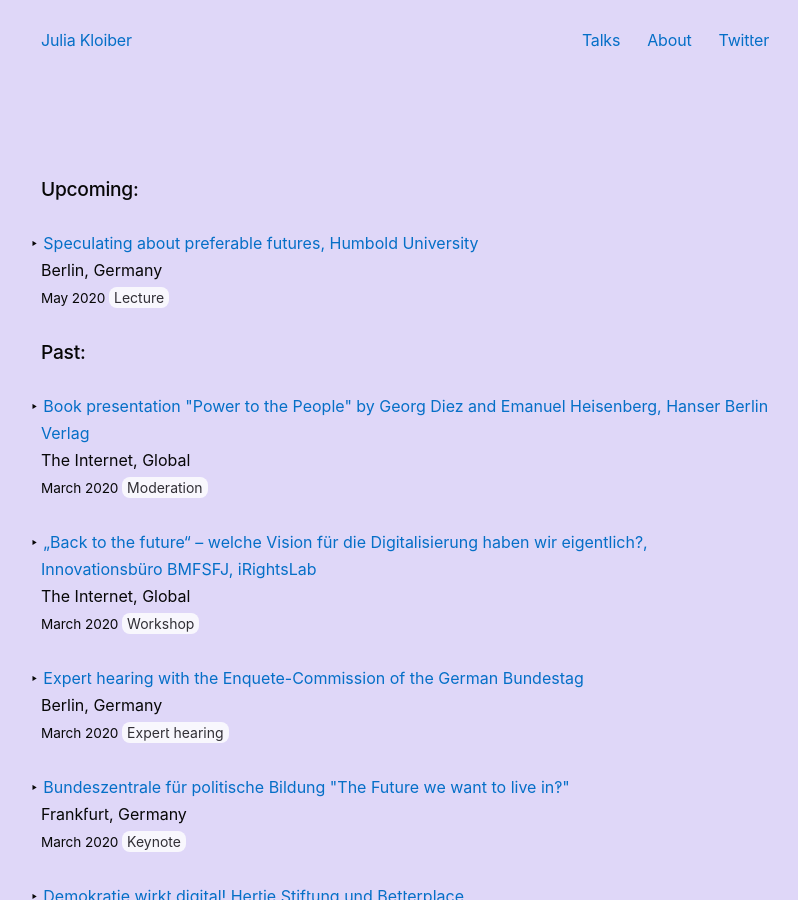
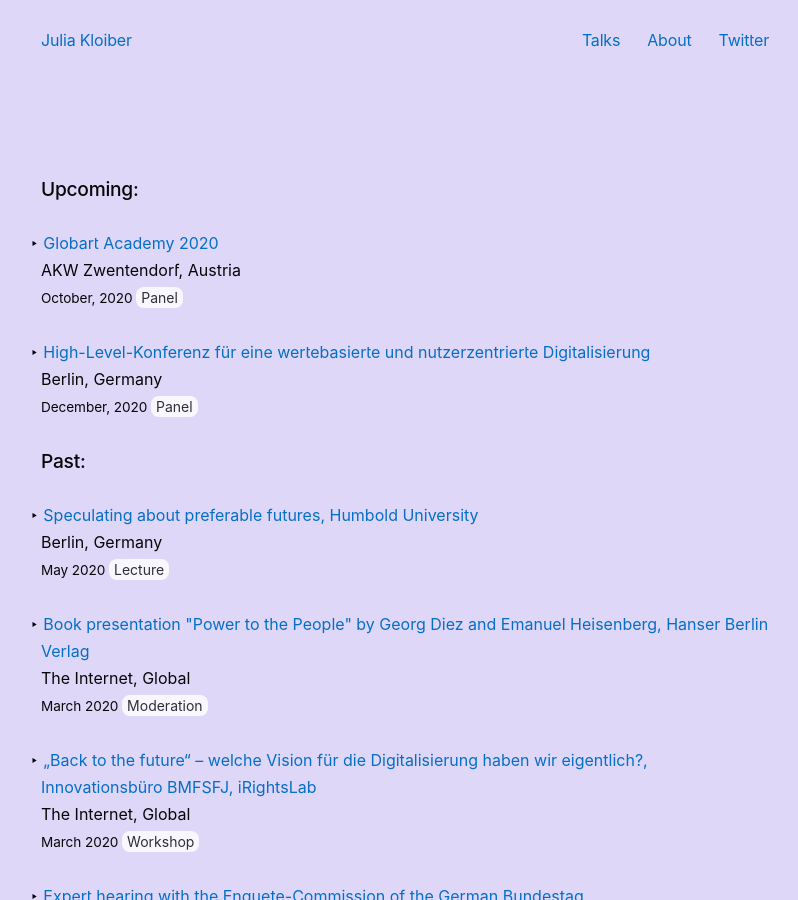
Before and after one commit to juliakloiber/juliakloiber.github.io, a Jekyll site: the page built from talks.html, in a window 1280 px wide and 900 px high. Shown: the whole window, without its empty margins (235-1033 px from the left). Built offline with Jekyll 4.4.1, drawn with Linux system fonts in a browser that asks for light colours; some web fonts are replaced.

Commit message:
Upcoming talks

```diff
--- a/talks.html
+++ b/talks.html
@@ -24,6 +24,34 @@
 
 <ul>
     <li>
+        <a href="https://globart-academy.at/">Globart Academy 2020</a>
+        <br>
+        AKW Zwentendorf, Austria<br>
+        <time>
+          October, 2020
+        </time>
+        <span class="tag talk">Panel</span>
+    </li>
+</ul>
+
+
+<ul>
+    <li>
+        <a href="https://www.eu2020.de/eu2020-de/veranstaltungen?month=12&offset=10">High-Level-Konferenz für eine wertebasierte und nutzerzentrierte Digitalisierung</a>
+        <br>
+        Berlin, Germany<br>
+        <time>
+          December, 2020
+        </time>
+        <span class="tag talk">Panel</span>
+    </li>
+</ul>
+
+
+<h3>Past:</h3>
+
+<ul>
+    <li>
         <a href="https://www.hu-berlin.de/en">Speculating about preferable futures, Humbold University</a>
         <br>
         Berlin, Germany<br>
```
Also changed, not shown: other parts of talks.html (+0 -4 lines).
